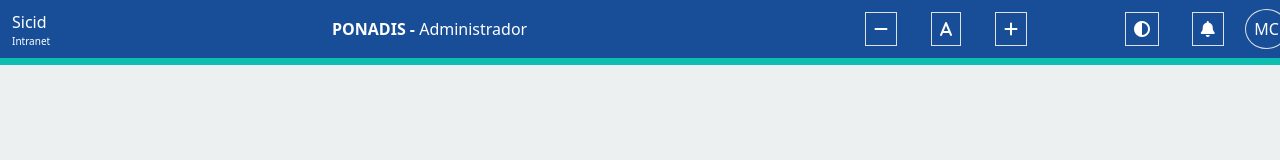
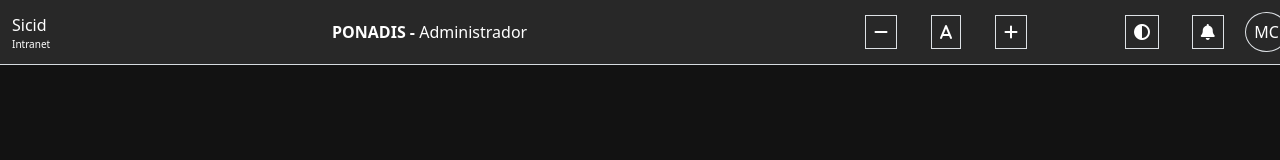
Before and after one commit to ismora/C1_2026_SOFT11, a plain HTML site: page Bootstrap/estructura.html in a window 1280 px wide. Drawn offline with nearby package versions, Linux system fonts and the dark colour scheme.

Commit message:
[update] modo oscuro para la barra superior

```diff
--- a/Bootstrap/CSS/estructura.css
+++ b/Bootstrap/CSS/estructura.css
@@ -32,3 +32,15 @@ body{
     font-size: 10px;
     display: block;
 }
+
+@media(prefers-color-scheme: dark){
+
+    body{
+        background-color: var(--negro);
+    }
+
+    .topbar{
+        background-color: var(--negroClaro);
+        border-bottom: 1px solid var(--gris);
+    }
+}
```
